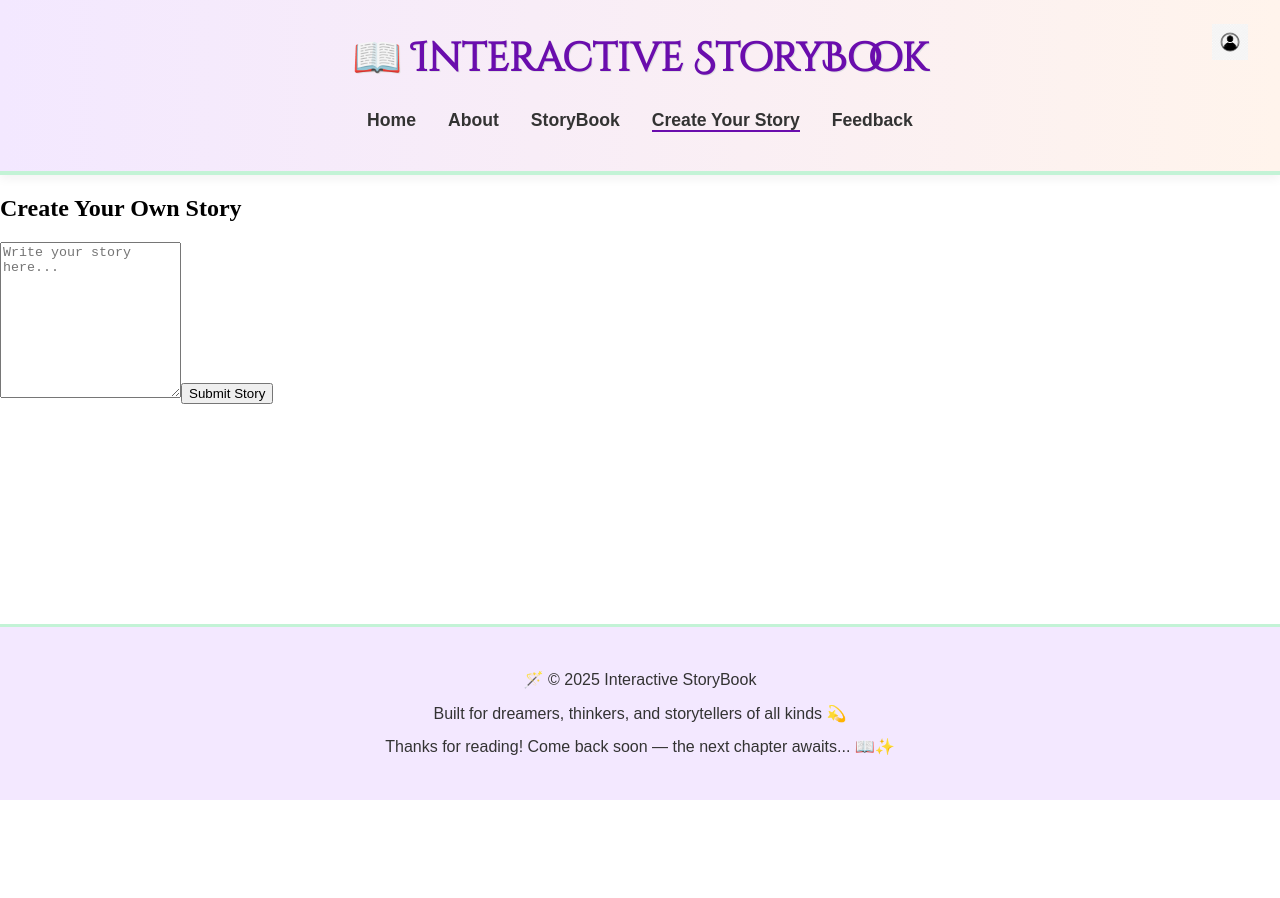
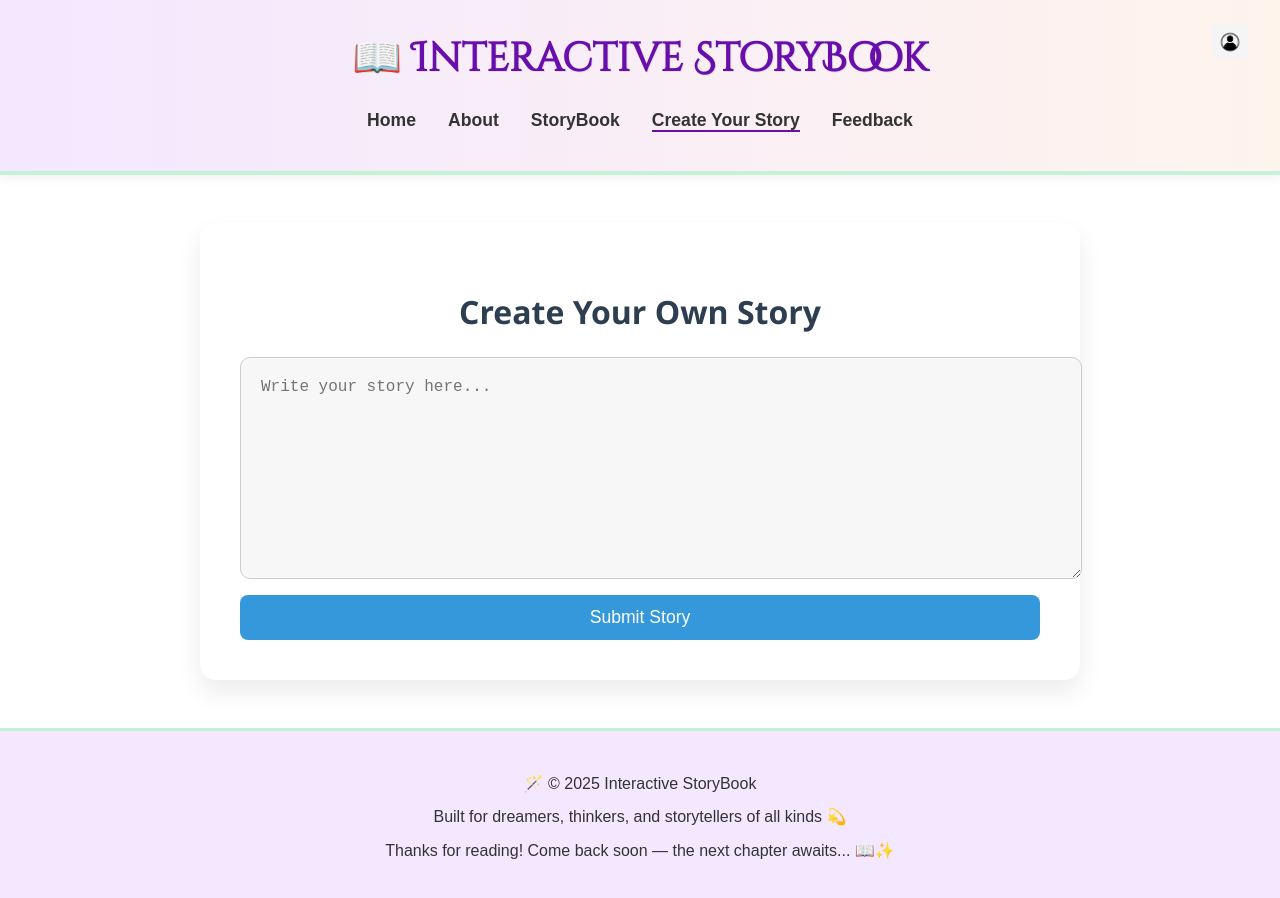
Before and after one commit to Anushap976/Interactivestorybook_Fullstack, a React (Vite) app in the folder Frontend/: page /#/create-story in a window 1280 px wide. Shown: the top 898 px of the page. Before the commit the page ends 800 px from the top, so only its background shows below. Built offline with nearby package versions, Linux system fonts and the light colour scheme.

Commit message:
Fixing styling for cretaing your own story

```diff
--- a/Frontend/src/pages/CreateStory/createStory.jsx
+++ b/Frontend/src/pages/CreateStory/createStory.jsx
@@ -33,25 +33,18 @@ const CreateStory = () => {
   };
 
   return (
-    <div className="p-4 max-w-2xl mx-auto">
-      <h2 className="text-2xl font-bold mb-4">Create Your Own Story</h2>
+    <div className="story-container">
+      <h2>Create Your Own Story</h2>
       <form onSubmit={handleSubmit}>
         <textarea
           value={content}
           onChange={(e) => setContent(e.target.value)}
           maxLength="3000"
           required
-          className="w-full border rounded p-3"
-          rows="10"
           placeholder="Write your story here..."
         ></textarea>
-        <button
-          type="submit"
-          className="mt-3 px-4 py-2 bg-green-600 text-white rounded"
-        >
-          Submit Story
-        </button>
-        {message && <p className="mt-3 text-blue-700">{message}</p>}
+        <button type="submit">Submit Story</button>
+        {message && <p>{message}</p>}
       </form>
     </div>
   );
```
